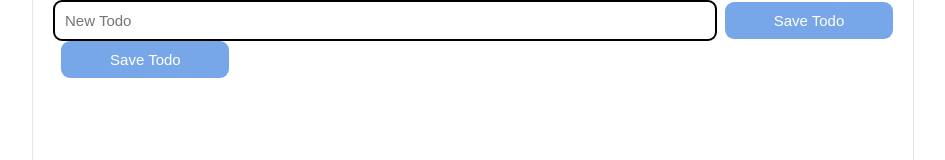
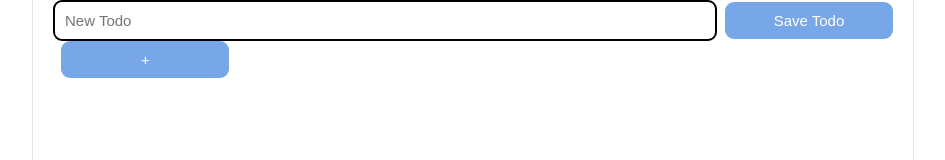
Before and after one commit to DE101/My-Todo, a React (Create React App) app: page / in a window 1280 px wide. Shown: the top 160 px of the page, without its empty margins (167-1112 px from the left). Built offline with nearby package versions, Linux system fonts and the light colour scheme.

Commit message:
added content

```diff
--- a/src/App.js
+++ b/src/App.js
@@ -28,7 +28,7 @@ function App() {
         <TodoList ItemList={todos} toggleTodo={handleToggle} />
         <input ref={newTodoText} type="text" placeholder="New Todo"></input>
         <button onClick={handleSave}>Save Todo</button>
-        <button onClick={handleSave}>Save Todo</button>
+        <button className="small screen" onClick={handleSave}>+</button>
       </div>
       <div className="right-side-nav"></div>
     </div>
```
